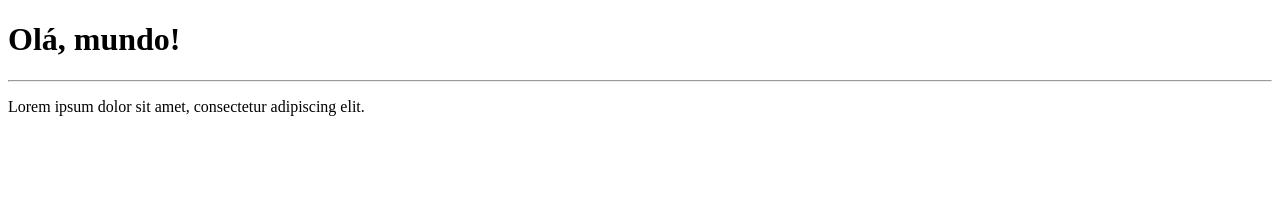
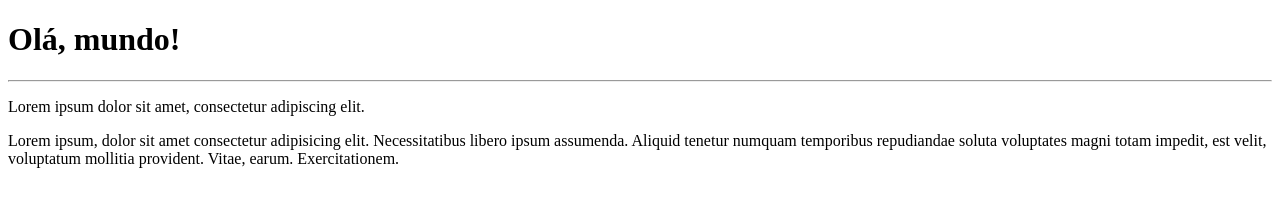
Before and after one commit to MarceloBJunior/Ola-Mundo, a plain HTML site: page site_exemplo/index.html in a window 1280 px wide. Drawn offline with Linux system fonts and the light colour scheme.

Commit message:
Adicionei um parágrafo

```diff
--- a/site_exemplo/index.html
+++ b/site_exemplo/index.html
@@ -9,5 +9,8 @@
     <h1>Olá, mundo!</h1>
     <hr>
     <p>Lorem ipsum dolor sit amet, consectetur adipiscing elit.</p>
+    <p>
+        Lorem ipsum, dolor sit amet consectetur adipisicing elit. Necessitatibus libero ipsum assumenda. Aliquid tenetur numquam temporibus repudiandae soluta voluptates magni totam impedit, est velit, voluptatum mollitia provident. Vitae, earum. Exercitationem.
+    </p>
 </body>
 </html>
```
